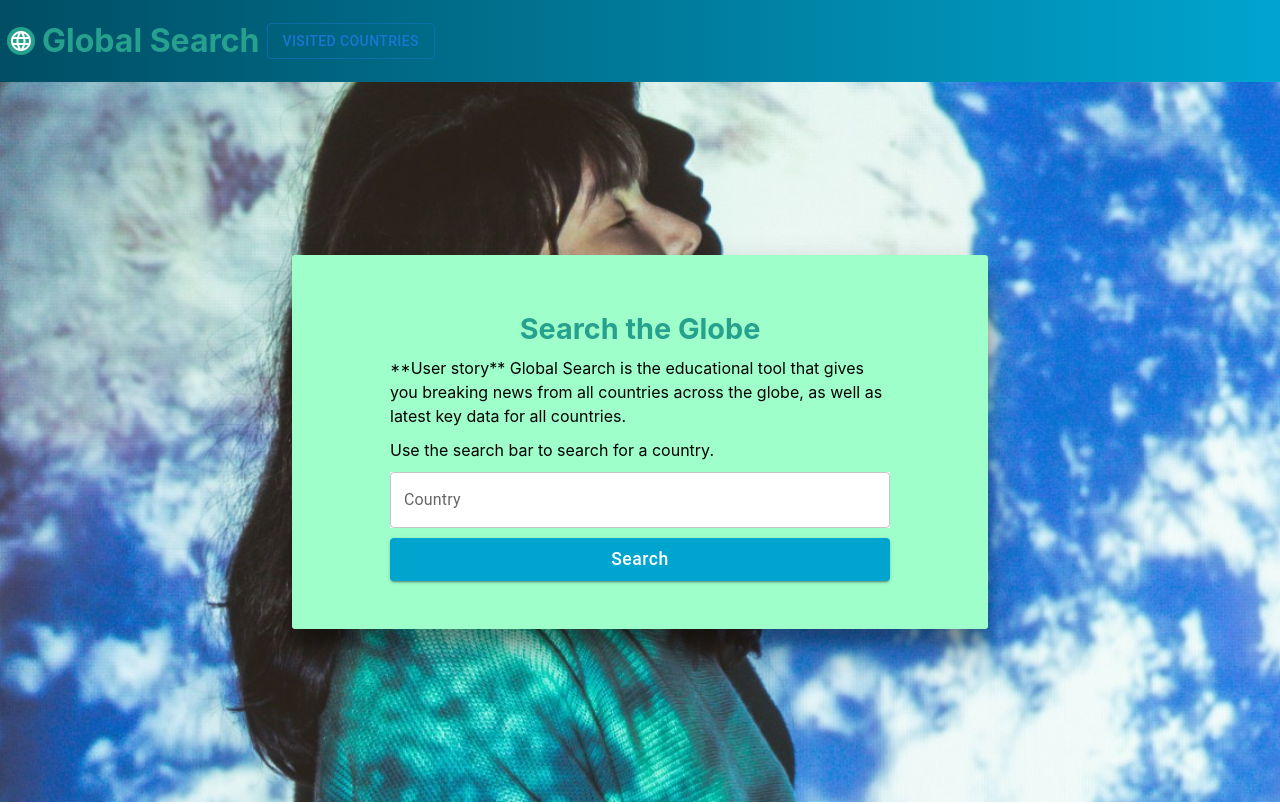
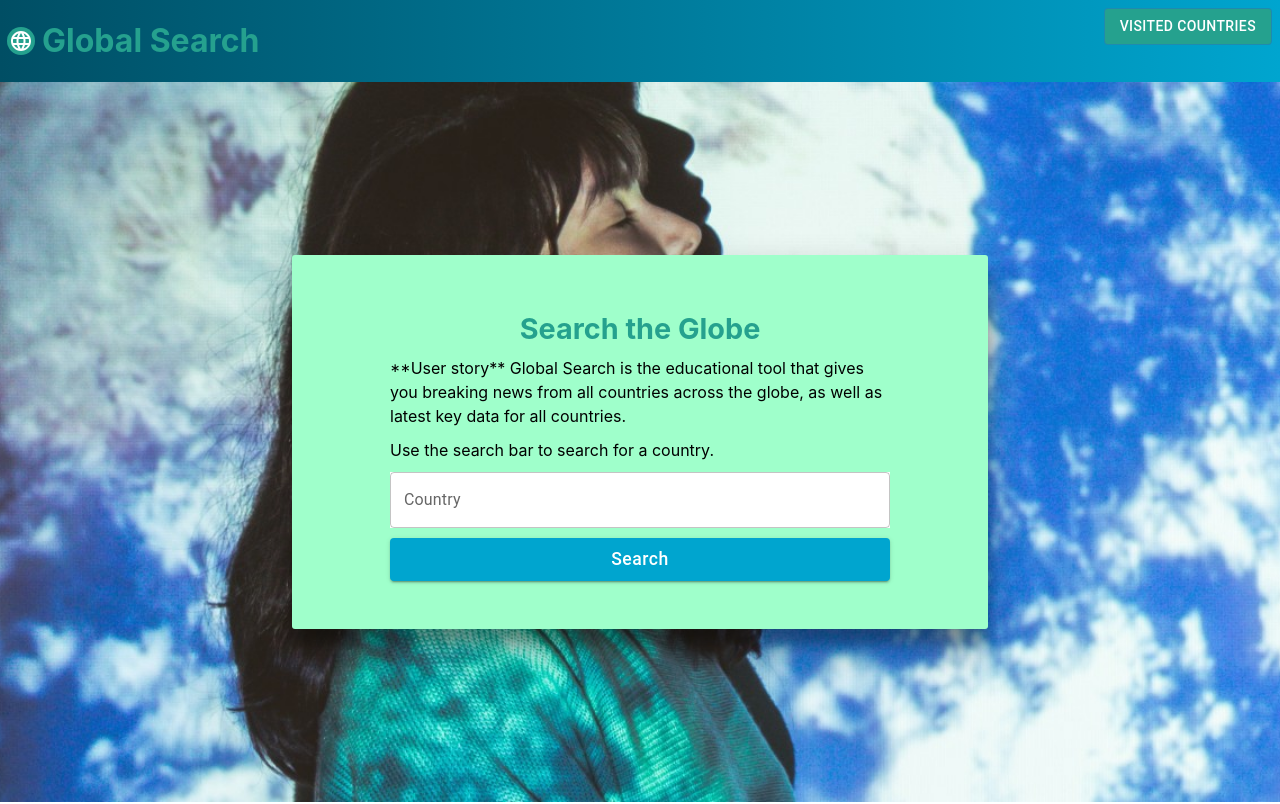
Before and after one commit to lewis-ingleton/global-search--react-app, a React (Create React App) app: page / in a window 1280 px wide. Shown: the top 804 px of the page. Built offline with nearby package versions, Linux system fonts and the light colour scheme.

Commit message:
button moved to right

```diff
--- a/src/App.js
+++ b/src/App.js
@@ -34,7 +34,7 @@ function App() {
     setSearchedCountry(country);
     setRenderContent(true);
 
-    if (country) {
+    if (country && !visitedCountries.includes(country)) {
       const updatedVisitedCountries = [...visitedCountries, country];
       setVisitedCountries(updatedVisitedCountries);
       localStorage.setItem(
--- a/src/components/header/header.css
+++ b/src/components/header/header.css
@@ -14,6 +14,7 @@
   background-image: linear-gradient(to right, #004e64, #00a5cf);
   box-shadow: rgba(0, 0, 0, 0.3) 0px 19px 38px,
     rgba(0, 0, 0, 0.22) 0px 15px 12px;
+  position: relative;
 }
 
 .header {
@@ -60,3 +61,21 @@
 .headerWrapper > p {
   text-align: left;
 }
+
+.visitedCountriesBtn {
+  position: absolute;
+  top: 10px;
+  right: 10px;
+  background-color: #25a18e;
+  color: white;
+  border: none;
+  border-radius: 5px;
+  padding: 8px 15px;
+  font-size: 14px;
+  cursor: pointer;
+  transition: background-color 0.3s ease;
+}
+
+.visitedCountriesBtn:hover {
+  background-color: #1f8c7a;
+}
--- a/src/components/header/header.js
+++ b/src/components/header/header.js
@@ -27,7 +27,7 @@ function Header({
       <div className="titleWrapper">
         <LanguageIcon className="headerIcon" />
         <h1>Global Search</h1>
-        {/* Removed the first VisitedCountries button */}
+
         <div className="visited-countries-btn">
           <VisitedCountries
             visitedCountries={visitedCountries}
--- a/src/components/visited-countries/VisitedCountries.js
+++ b/src/components/visited-countries/VisitedCountries.js
@@ -34,7 +34,20 @@ const VisitedCountries = ({ visitedCountries, onClearVisitedCountries }) => {
 
   return (
     <div>
-      <Button variant="outlined" onClick={handleOpen}>
+      <Button
+        variant="outlined"
+        onClick={handleOpen}
+        sx={{
+          position: "absolute",
+          top: 8,
+          right: 8,
+          backgroundColor: "#25a18e",
+          color: "#fff",
+          "&:hover": {
+            backgroundColor: "#1f8a79",
+          },
+        }}
+      >
         Visited Countries
       </Button>
       <Modal
```
